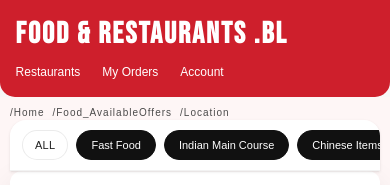
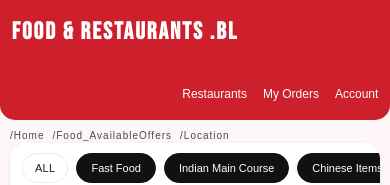
Before and after one commit to HarshadWakade1630/E-Commerce_Web, a Next.js app: page /food in a window 390 px wide. Shown: the top 185 px of the page. Built offline with nearby package versions, Linux system fonts and the light colour scheme; no server answers; the database is empty.

Commit message:
Update navbar.tsx

```diff
--- a/components/food/header/navbar.tsx
+++ b/components/food/header/navbar.tsx
@@ -3,22 +3,22 @@ import Link from "next/link";
 export default function FoodNavbar() {
   return (
     <>
-      <header className="bg-[#ce1f2c] h-auto sm:h-[160px] w-full rounded-b-[15px]">
-        <div className="header-container h-full w-full flex flex-col sm:flex-row justify-between items-start sm:items-center px-[4%] sm:px-[3%] pt-3 sm:pt-[3%] pb-2 sm:py-[1%]">
+      <header className="bg-[#ce1f2c] h-[120px] sm:h-[160px] w-full rounded-b-[15px]">
+        <div className="header-container h-full w-full flex flex-col sm:flex-row justify-between items-start sm:items-center px-[3%] pt-[3%] py-[1%]">
 
-          <div className="logo mx-0 sm:mx-[8px] my-1 sm:my-[15px] text-white font-4 text-3xl sm:text-4xl tracking-[2px] font-bold cursor-default self-start">
+          <div className="logo mx-0 sm:mx-[8px] my-1 sm:my-[15px] text-white font-4 text-2xl xs:text-[1.75rem] sm:text-4xl tracking-[2px] font-bold cursor-default self-start">
             Food & Restaurants .BL
           </div>
 
-          <div className="w-full sm:w-auto flex items-end justify-start sm:justify-end self-start sm:self-auto pt-2 pb-1 sm:pb-0">
+          <div className="h-full flex items-end self-end sm:self-auto pb-2 sm:pb-0">
             <nav className="flex text-white">
-              <Link className="mr-[22px] sm:mr-[30px] pb-[5px] text-xs sm:text-sm font-medium" href="/food/restaurants">
+              <Link className="mr-4 sm:mr-[30px] pb-1.5 sm:pb-[5px] text-xs sm:text-sm" href="/food/restaurants">
                 Restaurants
               </Link>
-              <Link className="mr-[22px] sm:mr-[30px] pb-[5px] text-xs sm:text-sm font-medium" href="/food/myorders">
+              <Link className="mr-4 sm:mr-[30px] pb-1.5 sm:pb-[5px] text-xs sm:text-sm" href="/food/myorders">
                 My Orders
               </Link>
-              <Link className="mr-0 sm:mr-[30px] pb-[5px] text-xs sm:text-sm font-medium" href="/account">
+              <Link className="mr-0 sm:mr-[30px] pb-1.5 sm:pb-[5px] text-xs sm:text-sm" href="/account">
                 Account
               </Link>
             </nav>
```
